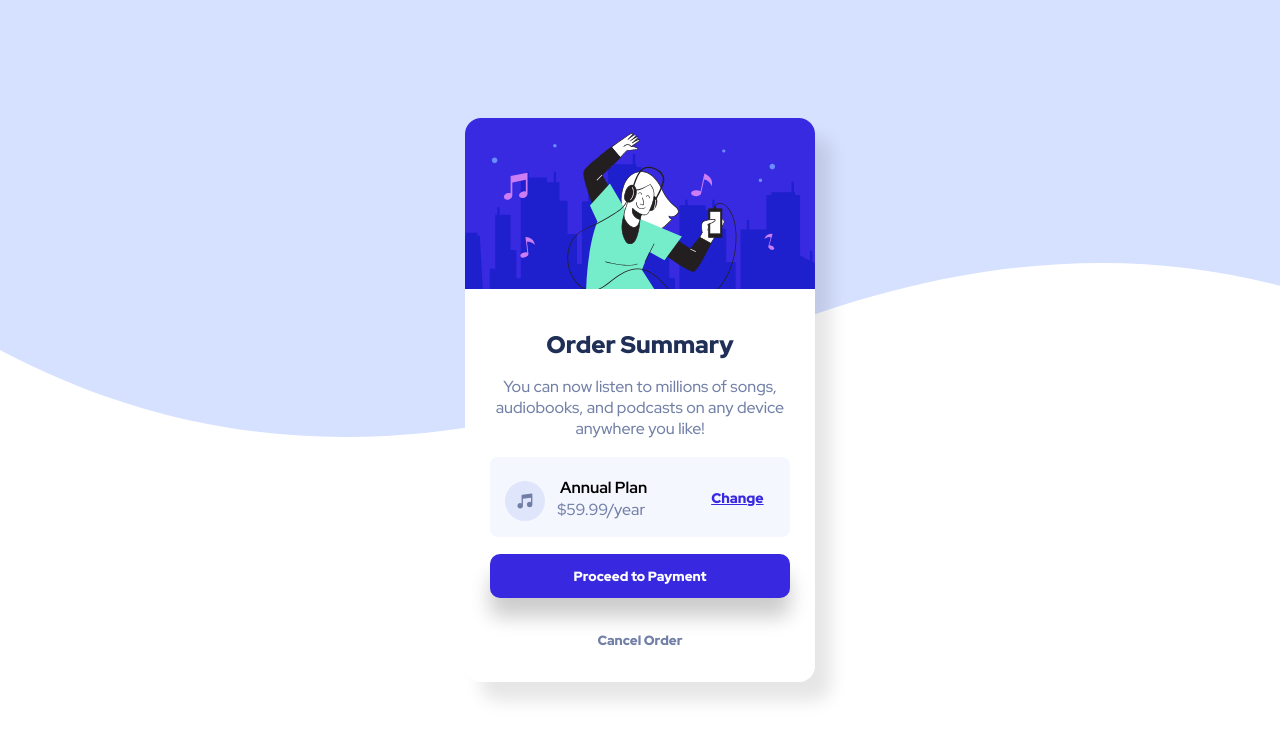
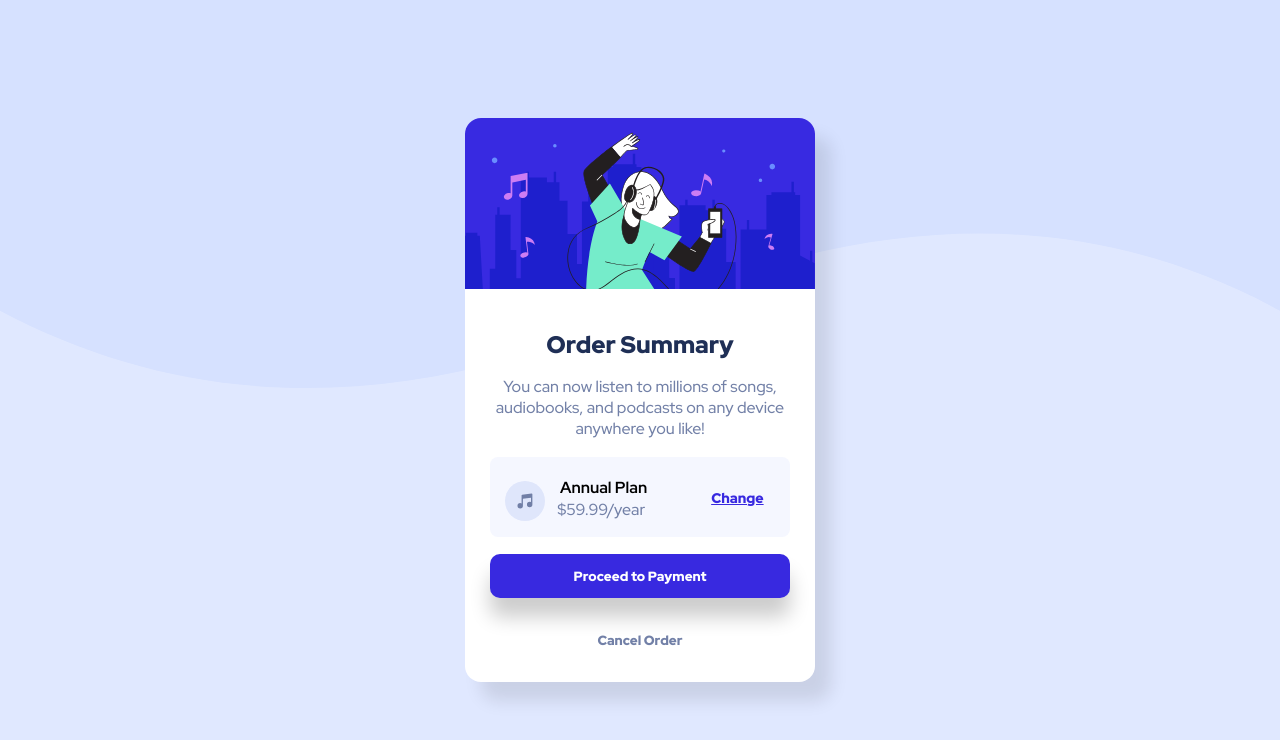
Before and after one commit to DanyelleQuickster/Order-Summary-Component, a plain HTML site: page index.html in a window 1280 px wide. Drawn offline with Linux system fonts and the light colour scheme.

Commit message:
Update style.css

```diff
--- a/style.css
+++ b/style.css
@@ -17,6 +17,8 @@ body{
     min-height: 100vh;
     background-image: url(./pattern-background-desktop.svg);
     background-repeat: no-repeat;
+    background-size: contain;
+    background-color: hsl(225, 100%, 94%);
     display: flex;
     justify-content: center;
     align-items: center;
```
